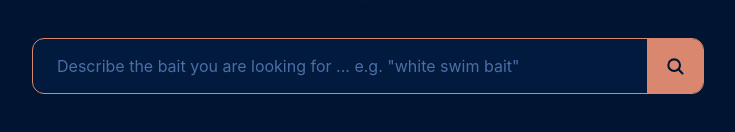
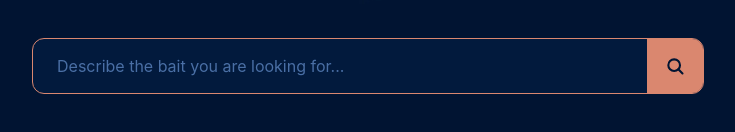
Before and after one commit to blackthreadai/lureseek, a Next.js app: page / in a window 1280 px wide. Shown: the part 414-546 px from the top of the page, without its empty margins (272-1007 px from the left). Built offline with nearby package versions, Linux system fonts and the light colour scheme.

Commit message:
simplify search placeholder

```diff
--- a/src/components/SearchBar.tsx
+++ b/src/components/SearchBar.tsx
@@ -34,7 +34,7 @@ export default function SearchBar({
         value={value}
         onChange={(e) => onChange(e.target.value)}
         onKeyDown={(e) => e.key === "Enter" && handleSubmit()}
-        placeholder='Describe the bait you are looking for ... e.g. "white swim bait"'
+        placeholder="Describe the bait you are looking for..."
         className={`flex-1 bg-transparent outline-none text-lure-text placeholder:text-lure-muted ${
           compact ? "px-5 text-sm" : "px-6 text-base"
         }`}
```
